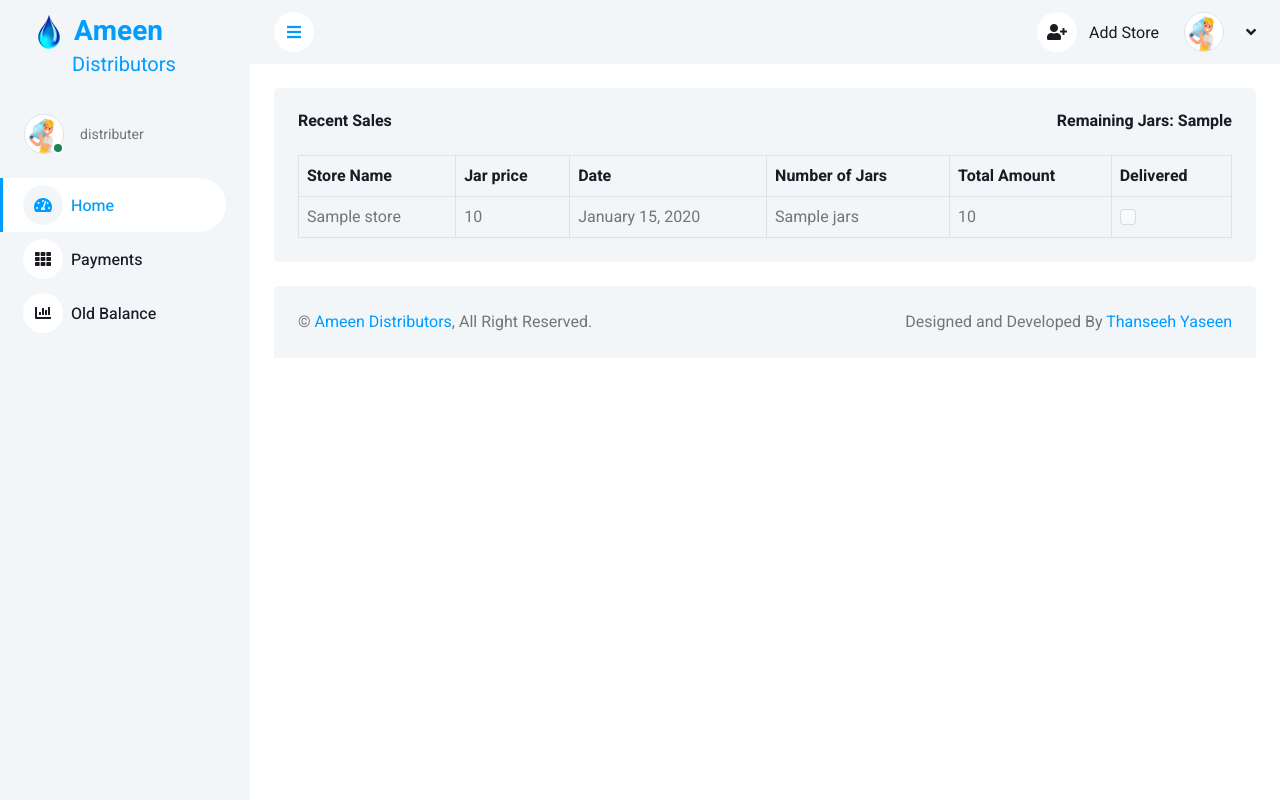
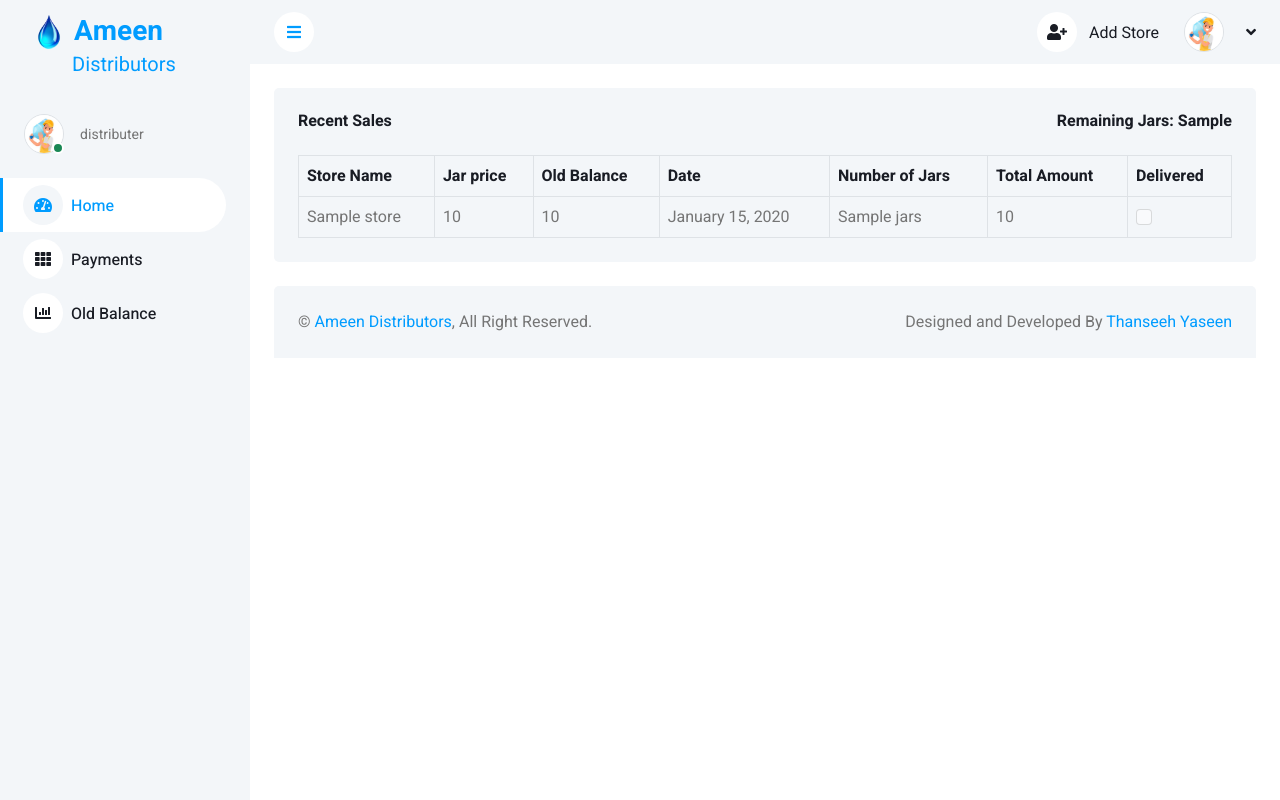
Before and after one commit to Thanseeeh/NeslinAqua, a Django app: template templates/users_temp/index.html in a window 1280 px wide. Run offline with Django 4.2, Linux system fonts and the light colour scheme; tables that the repository leaves empty hold one stand-in row (values such as "Sample post"); the template is opened without the code that fills it: values that come from a table or form of the project are taken from there, most other values are stand-ins (such as "Sample title", 1, 10 or a date in 2020); some libraries are stand-ins or nearby versions.

Commit message:
old balance in home

```diff
--- a/templates/users_temp/index.html
+++ b/templates/users_temp/index.html
@@ -39,6 +39,7 @@
                         <tr class="text-dark">
                             <th scope="col">Store Name</th>
                             <th scope="col">Jar price</th>
+                            <th scope="col">Old Balance</th>
                             <th scope="col">Date</th>
                             <th scope="col">Number of Jars</th>
                             <th scope="col">Total Amount</th>
@@ -55,9 +56,8 @@
                                     <a href="{% url 'add_sale' item.store.id %}">{{ item.store.name }}</a>
                                 {% endif %}
                             </td>
-                            <td>
-                                {{ item.store.price_for_jar|floatformat:"0" }}
-                            </td>
+                            <td> {{ item.store.price_for_jar|floatformat:"0" }} </td>
+                            <td> {{ item.store.old_balance|floatformat:"0" }} </td>
                             {% for record in item.sales_records %}
                                 <td>{{ record.date|date:"F j, Y" }}</td>
                                 <td>{{ record.jars }}</td>
```
